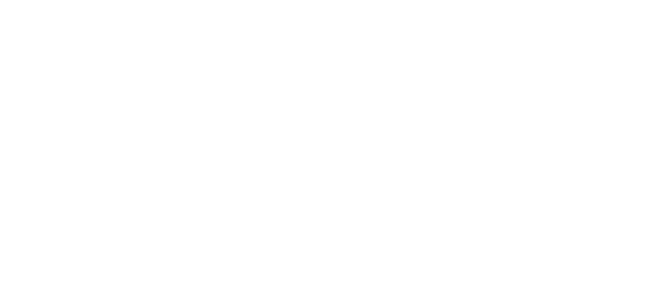
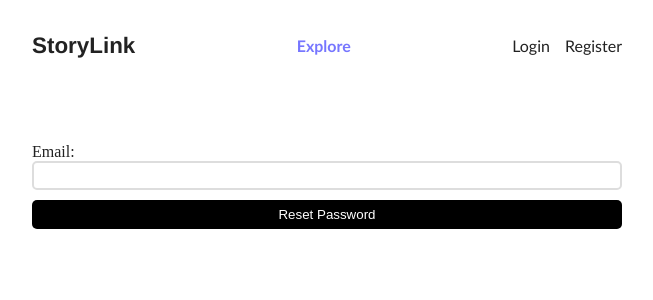
Before and after one commit to hossainchisty/StoryLink-Client, a React (Vite) app: page /forgotten-password in a window 1280 px wide. Before the commit this address had no page. Shown: the top 300 px of the page, without its empty margins (313-966 px from the left). Built offline with nearby package versions, Linux system fonts and the light colour scheme; no server answers.

Commit message:
feat: Added forgotten password UI

```diff
--- a/src/App.jsx
+++ b/src/App.jsx
@@ -10,6 +10,7 @@
 import CreatePostPage from "./pages/CreatePostPage";
 import Explore from "./components/Explore";
 import Profile from "./components/Profile";
+import ForgottenPassword from "./pages/ForgottenPasswordPage";
 
 function App() {
   return (
@@ -22,6 +23,11 @@
 
         <Route path={'/me'} element={
           <Profile />
+        } />
+
+
+        <Route path={'/forgotten-password'} element={
+          <ForgottenPassword/>
         } />
 
         <Route path={'/explore'} element={
--- /dev/null
+++ b/src/pages/ForgottenPasswordPage.jsx
@@ -0,0 +1,36 @@
+import { useState } from 'react';
+
+const ForgottenPassword = () => {
+  const [email, setEmail] = useState('');
+  const [message, setMessage] = useState('');
+  const [error, setError] = useState('');
+
+  const handleEmailChange = (event) => {
+    setEmail(event.target.value);
+  };
+
+  const handleSubmit = (event) => {
+    event.preventDefault();
+
+    // Here you can add the logic to send a password reset request to the server.
+    // For the sake of this example, let's assume a successful request.
+    setMessage('Password reset link sent to your email.');
+    setError('');
+  };
+
+  return (
+    <div>
+      <form onSubmit={handleSubmit}>
+        <div>
+          <label>Email:</label>
+          <input type="email" value={email} onChange={handleEmailChange} />
+        </div>
+        <button type="submit">Reset Password</button>
+      </form>
+      {message && <p>{message}</p>}
+      {error && <p>{error}</p>}
+    </div>
+  );
+};
+
+export default ForgottenPassword;
--- a/src/pages/LoginPage.jsx
+++ b/src/pages/LoginPage.jsx
@@ -1,5 +1,5 @@
 import { useContext, useState } from "react";
-import { useNavigate } from "react-router-dom";
+import { Link, useNavigate } from "react-router-dom";
 import { UserContext } from "../context/UserContext";
 import { toast } from 'react-toastify';
 
@@ -54,6 +54,7 @@
         onChange={event => setPassword(event.target.value)}
       />
       <button type="submit">Login</button>
+      <Link to='/forgotten-password' className="forgotten-password">Forgotten password?</Link>
     </form>
   );
 }
--- a/src/styles/App.css
+++ b/src/styles/App.css
@@ -123,6 +123,7 @@
   border-radius: 5px;
   padding: 7px 0;
   cursor: pointer;
+  margin-top: 10px;
 }
 
 form.login h1,
@@ -223,3 +224,9 @@
 .logout-link:hover {
   color: red;
 }
+
+.forgotten-password {
+  display: block;
+  text-align: right;
+  margin: 10px 0 5px;
+}
```
